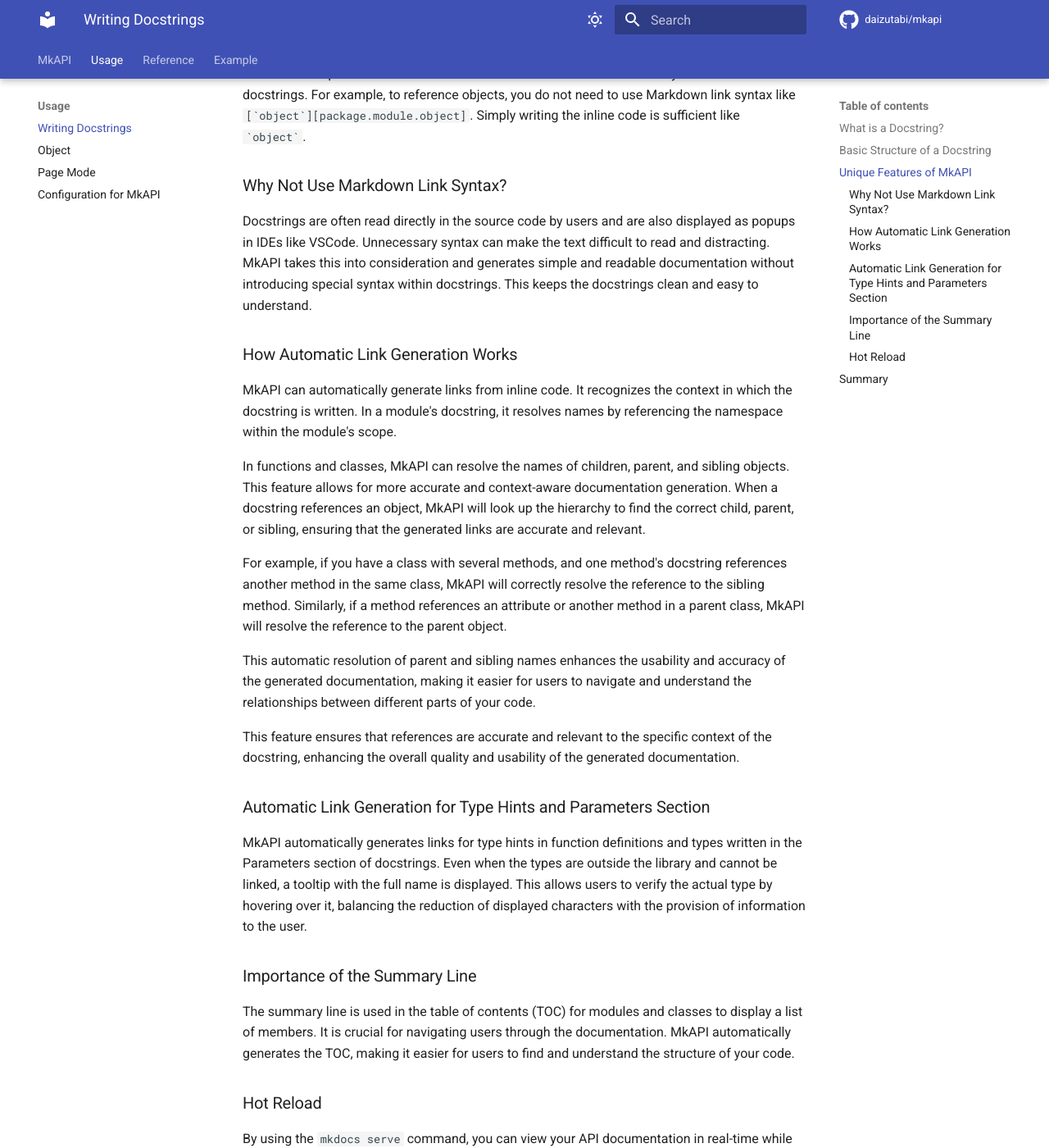
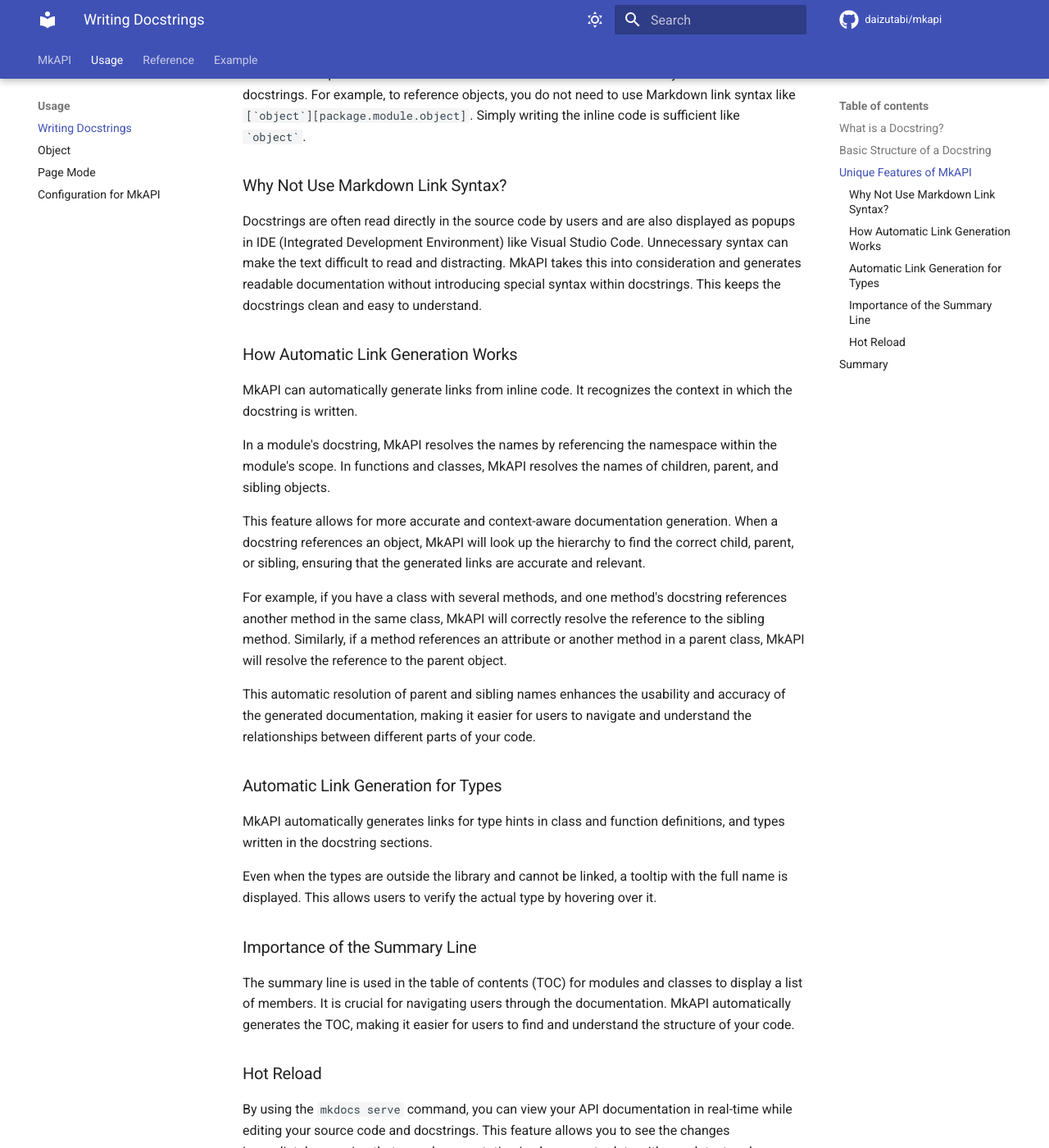
Before and after one commit to daizutabi/mkapi, an MkDocs documentation site: the page built from docs/usage/writing.md, in a window 1280 px wide and 1400 px high, scrolled down 846 px. Shown: the whole window at 82% size. Built offline with MkDocs 1.6.1 and Material for MkDocs 9.7.7, drawn with Linux system fonts in a browser that asks for light colours; comment, search, counter and statistics services are not loaded; some of the changed text lies outside the part shown.

Commit message:
Update docs

````diff
--- a/docs/usage/writing.md
+++ b/docs/usage/writing.md
@@ -37,9 +37,10 @@ Simply writing the inline code is sufficient like `` `object` ``.
 ### Why Not Use Markdown Link Syntax?
 
 Docstrings are often read directly in the source code by users and are also
-displayed as popups in IDEs like VSCode.
+displayed as popups in IDE (Integrated Development Environment)
+like Visual Studio Code.
 Unnecessary syntax can make the text difficult to read and distracting.
-MkAPI takes this into consideration and generates simple and readable
+MkAPI takes this into consideration and generates readable
 documentation without introducing special syntax within docstrings.
 This keeps the docstrings clean and easy to understand.
 
@@ -47,11 +48,12 @@ This keeps the docstrings clean and easy to understand.
 
 MkAPI can automatically generate links from inline code.
 It recognizes the context in which the docstring is written.
-In a module's docstring, it resolves names by referencing the namespace
-within the module's scope.
 
-In functions and classes, MkAPI can resolve the names of children,
+In a module's docstring, MkAPI resolves the names by referencing
+the namespace within the module's scope.
+In functions and classes, MkAPI resolves the names of children,
 parent, and sibling objects.
+
 This feature allows for more accurate and context-aware documentation generation.
 When a docstring references an object, MkAPI will look up the hierarchy
 to find the correct child, parent, or sibling, ensuring that the generated links
@@ -67,19 +69,14 @@ This automatic resolution of parent and sibling names enhances the usability
 and accuracy of the generated documentation, making it easier for users to
 navigate and understand the relationships between different parts of your code.
 
-This feature ensures that references are accurate and relevant to the
-specific context of the docstring, enhancing the overall quality and
-usability of the generated documentation.
+### Automatic Link Generation for Types
 
-### Automatic Link Generation for Type Hints and Parameters Section
+MkAPI automatically generates links for type hints in class and
+function definitions, and types written in the docstring sections.
 
-MkAPI automatically generates links for type hints in function definitions
-and types written in the Parameters section of docstrings.
 Even when the types are outside the library and cannot be linked,
 a tooltip with the full name is displayed.
-This allows users to verify the actual type by hovering over it,
-balancing the reduction of displayed characters with the provision
-of information to the user.
+This allows users to verify the actual type by hovering over it.
 
 ### Importance of the Summary Line
 
@@ -94,21 +91,16 @@ to find and understand the structure of your code.
 By using the `mkdocs serve` command, you can view your API documentation
 in real-time while editing your source code and docstrings.
 This feature allows you to see the changes immediately,
-ensuring that your documentation is always up-to-date with your latest code modifications.
+ensuring that your documentation is always up-to-date with your
+latest code modifications.
 
-Additionally, by using the `--dirty` mode, only the modified modules are reloaded.
-This means that even if your library grows large, you won't have to wait
-for the entire page to refresh.
-This efficient reloading process saves time and enhances your productivity,
-making it easier to maintain accurate and current documentation.
-
-Using these features, you can ensure that your documentation is always
-in sync with your code, providing a seamless and efficient workflow
-for developers and documentation writers alike.
+Additionally, by using the `--dirty` mode, only the modified modules
+are reloaded. This means that even if your library grows large,
+you won't have to wait for the entire documentation to refresh.
+This efficient reloading process saves time and enhances your productivity.
 
 ## Summary
 
 This guide has provided an overview of how to write effective docstrings
 using MkAPI's features. By following the structure and guidelines provided,
-you can create clear and informative documentation that enhances the
-usability and accessibility of your code.
+you can create clear and informative documentation.
--- a/mkdocs.yml
+++ b/mkdocs.yml
@@ -1,15 +1,12 @@
 site_name: MkAPI
+site_author: daizutabi
+site_description: API documentation with MkDocs.
 site_url: https://daizutabi.github.io/mkapi/
-site_description: API documentation with MkDocs.
-site_author: daizutabi
 repo_url: https://github.com/daizutabi/mkapi/
 repo_name: daizutabi/mkapi
 edit_uri: edit/main/docs/
 theme:
   name: material
-  # font:
-  #   text: Fira Sans
-  #   code: Fira Code
   icon:
     repo: fontawesome/brands/github
   palette:
--- a/src/mkapi/css/mkapi-material.css
+++ b/src/mkapi/css/mkapi-material.css
@@ -8,7 +8,7 @@
   --mkapi-arg-color: var(--md-code-hl-name-color);
   --mkapi-punctuation-color: var(--md-code-hl-punctuation-color);
   --mkapi-variable-color: var(--md-code-hl-variable-color);
-  --mkapi-object-bases-color: var(--md-default-fg-color--light);
+  --mkapi-bases-color: var(--md-default-fg-color--light);
   --mkapi-section-name-color: var(--md-default-fg-color);
   --mkapi-section-border-color: var(--md-default-fg-color--light);
   --mkapi-type-color: var(--md-code-hl-variable-color);
--- a/src/mkapi/templates/document.jinja2
+++ b/src/mkapi/templates/document.jinja2
@@ -2,8 +2,8 @@
 {{ doc.text|safe }}
 
 {%- if bases -%}
-<p class="mkapi-object-bases" markdown="1">Bases :
-{% for base in bases %}<span class="mkapi-object-base">{{ base|safe }}</span>
+<p class="mkapi-bases" markdown="1">Bases :
+{% for base in bases %}<span class="mkapi-base">{{ base|safe }}</span>
 {%- if not loop.last %}<span class="mkapi-comma">, </span>{% endif -%}
 {%- endfor -%}
 </p>
--- a/src/mkapi/templates/source.jinja2
+++ b/src/mkapi/templates/source.jinja2
@@ -1,3 +1,3 @@
-``` {.python .mkapi-source{% if attr %} {{ attr|safe }}{% endif %}}
+``` {.python .mkapi-source .no-copy{% if attr %} {{ attr|safe }}{% endif %}}
 {{ source|safe }}
 ```
````
Also changed, not shown: docs/usage/object.md (+105 -40 lines), src/mkapi/css/mkapi-common.css (+17 -17 lines), 2 other files.
